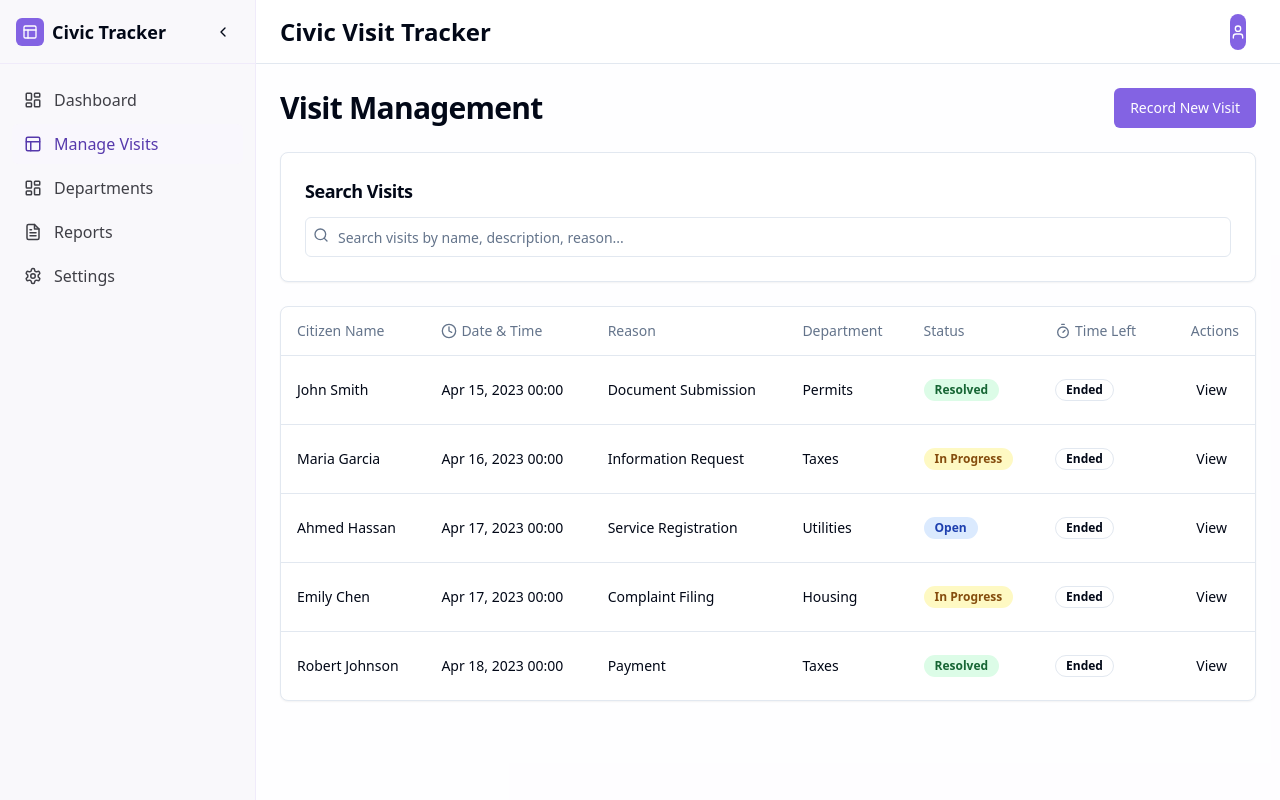
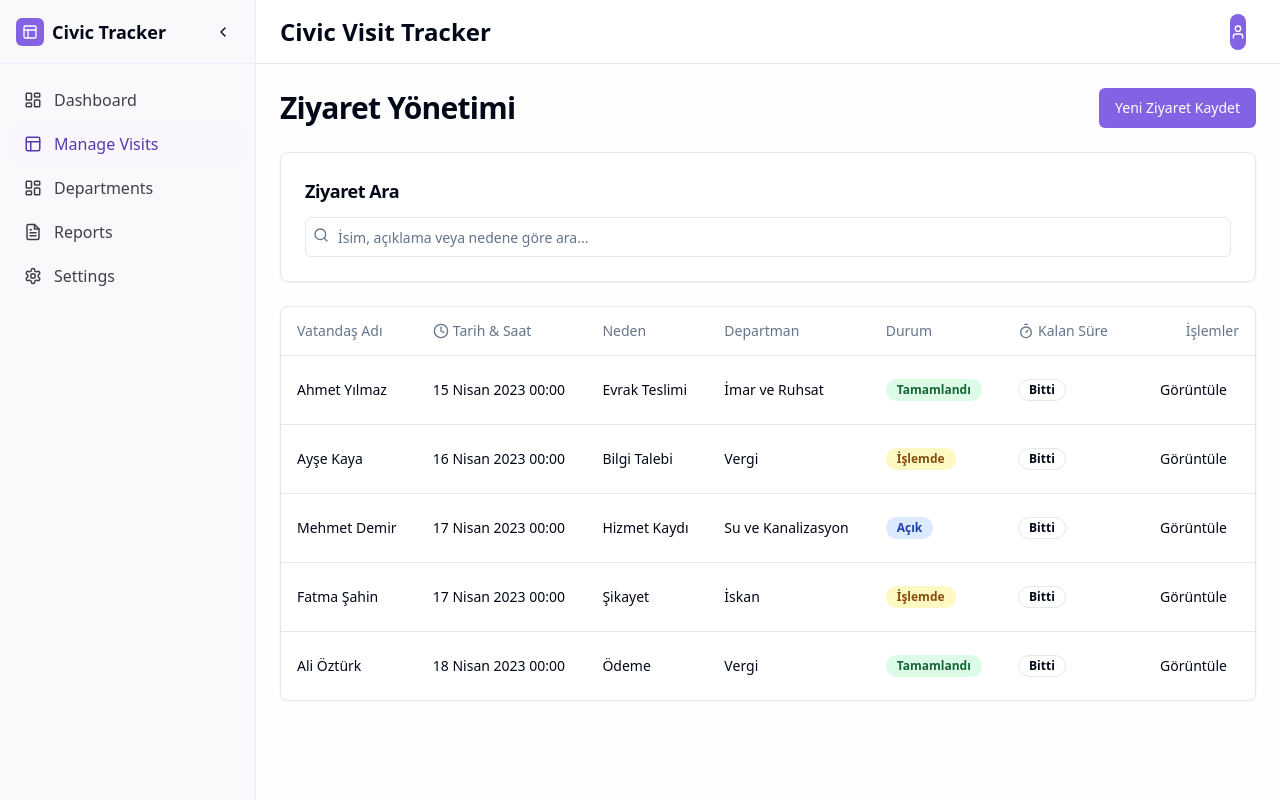
Before and after one commit to gencayuz/civic-visit-tracker, a React (Vite) app: page /visits in a window 1280 px wide. Built offline with nearby package versions, Linux system fonts and the light colour scheme; sample sign-in values are in the browser's storage.

Commit message:
Translate UI to Turkish
Translate all user interface elements to Turkish.

```diff
--- a/src/components/visits/AddVisitForm.tsx
+++ b/src/components/visits/AddVisitForm.tsx
@@ -25,7 +25,7 @@ const AddVisitForm: React.FC<AddVisitFormProps> = ({ onSubmit, onCancel }) => {
       reasonCategory: '',
       description: '',
       departmentId: '',
-      status: 'Open',
+      status: 'Açık',
     },
   });
 
@@ -54,9 +54,9 @@ const AddVisitForm: React.FC<AddVisitFormProps> = ({ onSubmit, onCancel }) => {
 
         <div className="flex justify-end gap-2">
           <Button type="button" variant="outline" onClick={onCancel}>
-            Cancel
+            İptal
           </Button>
-          <Button type="submit">Save Visit Record</Button>
+          <Button type="submit">Ziyaret Kaydını Kaydet</Button>
         </div>
       </form>
     </Form>
--- a/src/components/visits/VisitDetails.tsx
+++ b/src/components/visits/VisitDetails.tsx
@@ -1,6 +1,7 @@
 
 import React from 'react';
 import { format } from 'date-fns';
+import { tr } from 'date-fns/locale';
 import { Badge } from '@/components/ui/badge';
 import { Button } from '@/components/ui/button';
 import { departments, VisitType } from '@/types/visit';
@@ -12,11 +13,11 @@ interface VisitDetailsProps {
 
 const getStatusColor = (status: string) => {
   switch (status) {
-    case 'Open':
+    case 'Açık':
       return 'bg-blue-100 text-blue-800';
-    case 'In Progress':
+    case 'İşlemde':
       return 'bg-yellow-100 text-yellow-800';
-    case 'Resolved':
+    case 'Tamamlandı':
       return 'bg-green-100 text-green-800';
     default:
       return 'bg-gray-100 text-gray-800';
@@ -28,22 +29,22 @@ const VisitDetails: React.FC<VisitDetailsProps> = ({ visit, onClose }) => {
     <div className="space-y-4 pt-4">
       <div className="grid grid-cols-2 gap-4">
         <div>
-          <h4 className="text-sm font-medium">Citizen</h4>
+          <h4 className="text-sm font-medium">Vatandaş</h4>
           <p className="text-sm">{visit.citizenName}</p>
         </div>
         <div>
-          <h4 className="text-sm font-medium">Date</h4>
-          <p className="text-sm">{format(visit.date, 'PPP')}</p>
+          <h4 className="text-sm font-medium">Tarih</h4>
+          <p className="text-sm">{format(visit.date, 'PPP', { locale: tr })}</p>
         </div>
       </div>
 
       <div className="grid grid-cols-2 gap-4">
         <div>
-          <h4 className="text-sm font-medium">Reason</h4>
+          <h4 className="text-sm font-medium">Neden</h4>
           <p className="text-sm">{visit.reasonCategory}</p>
         </div>
         <div>
-          <h4 className="text-sm font-medium">Department</h4>
+          <h4 className="text-sm font-medium">Departman</h4>
           <p className="text-sm">
             {departments.find(d => d.id.toString() === visit.departmentId)?.name}
           </p>
@@ -51,22 +52,22 @@ const VisitDetails: React.FC<VisitDetailsProps> = ({ visit, onClose }) => {
       </div>
 
       <div>
-        <h4 className="text-sm font-medium">Status</h4>
+        <h4 className="text-sm font-medium">Durum</h4>
         <Badge className={getStatusColor(visit.status)}>
           {visit.status}
         </Badge>
       </div>
 
       <div>
-        <h4 className="text-sm font-medium">Description</h4>
+        <h4 className="text-sm font-medium">Açıklama</h4>
         <p className="text-sm whitespace-pre-line">{visit.description}</p>
       </div>
 
       <div className="flex justify-end gap-2">
         <Button type="button" variant="outline" onClick={onClose}>
-          Close
+          Kapat
         </Button>
-        <Button>Update Status</Button>
+        <Button>Durumu Güncelle</Button>
       </div>
     </div>
   );
--- a/src/components/visits/VisitsTable.tsx
+++ b/src/components/visits/VisitsTable.tsx
@@ -1,6 +1,7 @@
 
 import React from 'react';
 import { format } from 'date-fns';
+import { tr } from 'date-fns/locale';
 import { Button } from '@/components/ui/button';
 import { Badge } from '@/components/ui/badge';
 import { Clock, Timer } from 'lucide-react';
@@ -21,11 +22,11 @@ interface VisitsTableProps {
 
 const getStatusColor = (status: string) => {
   switch (status) {
-    case 'Open':
+    case 'Açık':
       return 'bg-blue-100 text-blue-800';
-    case 'In Progress':
+    case 'İşlemde':
       return 'bg-yellow-100 text-yellow-800';
-    case 'Resolved':
+    case 'Tamamlandı':
       return 'bg-green-100 text-green-800';
     default:
       return 'bg-gray-100 text-gray-800';
@@ -37,30 +38,30 @@ const VisitsTable: React.FC<VisitsTableProps> = ({ visits, onViewVisit }) => {
     const visitTime = new Date(date).getTime();
     const now = new Date().getTime();
     const diffMinutes = Math.floor((visitTime - now) / (1000 * 60));
-    return diffMinutes > 0 ? `${diffMinutes} min` : 'Ended';
+    return diffMinutes > 0 ? `${diffMinutes} dk` : 'Bitti';
   };
 
   return (
     <Table>
       <TableHeader>
         <TableRow>
-          <TableHead>Citizen Name</TableHead>
+          <TableHead>Vatandaş Adı</TableHead>
           <TableHead>
             <div className="flex items-center gap-1">
               <Clock className="h-4 w-4" />
-              Date & Time
+              Tarih & Saat
             </div>
           </TableHead>
-          <TableHead>Reason</TableHead>
-          <TableHead>Department</TableHead>
-          <TableHead>Status</TableHead>
+          <TableHead>Neden</TableHead>
+          <TableHead>Departman</TableHead>
+          <TableHead>Durum</TableHead>
           <TableHead>
             <div className="flex items-center gap-1">
               <Timer className="h-4 w-4" />
-              Time Left
+              Kalan Süre
             </div>
           </TableHead>
-          <TableHead className="text-right">Actions</TableHead>
+          <TableHead className="text-right">İşlemler</TableHead>
         </TableRow>
       </TableHeader>
       <TableBody>
@@ -68,7 +69,7 @@ const VisitsTable: React.FC<VisitsTableProps> = ({ visits, onViewVisit }) => {
           visits.map((visit) => (
             <TableRow key={visit.id}>
               <TableCell className="font-medium">{visit.citizenName}</TableCell>
-              <TableCell>{format(visit.date, 'MMM d, yyyy HH:mm')}</TableCell>
+              <TableCell>{format(visit.date, 'd MMMM yyyy HH:mm', { locale: tr })}</TableCell>
               <TableCell>{visit.reasonCategory}</TableCell>
               <TableCell>
                 {departments.find(d => d.id.toString() === visit.departmentId)?.name}
@@ -89,7 +90,7 @@ const VisitsTable: React.FC<VisitsTableProps> = ({ visits, onViewVisit }) => {
                   size="sm"
                   onClick={() => onViewVisit(visit)}
                 >
-                  View
+                  Görüntüle
                 </Button>
               </TableCell>
             </TableRow>
@@ -97,7 +98,7 @@ const VisitsTable: React.FC<VisitsTableProps> = ({ visits, onViewVisit }) => {
         ) : (
           <TableRow>
             <TableCell colSpan={7} className="h-24 text-center">
-              No visits found.
+              Ziyaret kaydı bulunamadı.
             </TableCell>
           </TableRow>
         )}
--- a/src/components/visits/form/VisitBasicInfoField.tsx
+++ b/src/components/visits/form/VisitBasicInfoField.tsx
@@ -19,9 +19,9 @@ export const VisitBasicInfoField: React.FC<VisitBasicInfoFieldProps> = ({ form }
       name="citizenName"
       render={({ field }) => (
         <FormItem>
-          <FormLabel>Citizen Name</FormLabel>
+          <FormLabel>Vatandaş Adı</FormLabel>
           <FormControl>
-            <Input placeholder="Enter citizen's full name" {...field} />
+            <Input placeholder="Vatandaşın tam adını giriniz" {...field} />
           </FormControl>
           <FormMessage />
         </FormItem>
--- a/src/components/visits/form/VisitDepartmentField.tsx
+++ b/src/components/visits/form/VisitDepartmentField.tsx
@@ -20,14 +20,14 @@ export const VisitDepartmentField: React.FC<VisitDepartmentFieldProps> = ({ form
       name="departmentId"
       render={({ field }) => (
         <FormItem>
-          <FormLabel>Assign to Department</FormLabel>
+          <FormLabel>Departman Seçin</FormLabel>
           <Select
             onValueChange={field.onChange}
             defaultValue={field.value}
           >
             <FormControl>
               <SelectTrigger className="w-full">
-                <SelectValue placeholder="Select a department" />
+                <SelectValue placeholder="Bir departman seçin" />
               </SelectTrigger>
             </FormControl>
             <SelectContent position="popper" className="w-full z-50 bg-background">
--- a/src/components/visits/form/VisitReasonField.tsx
+++ b/src/components/visits/form/VisitReasonField.tsx
@@ -22,14 +22,14 @@ export const VisitReasonField: React.FC<VisitReasonFieldProps> = ({ form }) => {
         name="reasonCategory"
         render={({ field }) => (
           <FormItem>
-            <FormLabel>Reason for Visit</FormLabel>
+            <FormLabel>Ziyaret Nedeni</FormLabel>
             <Select
               onValueChange={field.onChange}
               defaultValue={field.value}
             >
               <FormControl>
                 <SelectTrigger className="w-full">
-                  <SelectValue placeholder="Select a reason" />
+                  <SelectValue placeholder="Bir neden seçin" />
                 </SelectTrigger>
               </FormControl>
               <SelectContent position="popper" className="w-full z-50 bg-background">
@@ -50,10 +50,10 @@ export const VisitReasonField: React.FC<VisitReasonFieldProps> = ({ form }) => {
         name="description"
         render={({ field }) => (
           <FormItem>
-            <FormLabel>Description</FormLabel>
+            <FormLabel>Açıklama</FormLabel>
             <FormControl>
               <Textarea
-                placeholder="Enter detailed description of the visit"
+                placeholder="Ziyaretin detaylı açıklamasını giriniz"
                 className="min-h-[100px]"
                 {...field}
               />
--- a/src/components/visits/form/visitFormSchema.ts
+++ b/src/components/visits/form/visitFormSchema.ts
@@ -2,13 +2,13 @@
 import * as z from 'zod';
 
 export const visitFormSchema = z.object({
-  citizenName: z.string().min(2, { message: 'Citizen name is required' }),
-  date: z.date({ required_error: 'Visit date is required' }),
-  time: z.string().regex(/^([0-1]?[0-9]|2[0-3]):[0-5][0-9]$/, { message: 'Please enter a valid time' }),
-  reasonCategory: z.string({ required_error: 'Please select a reason category' }),
-  description: z.string().min(5, { message: 'Description must be at least 5 characters' }),
-  departmentId: z.string({ required_error: 'Please select a department' }),
-  status: z.string().default('Open'),
+  citizenName: z.string().min(2, { message: 'Vatandaş adı zorunludur' }),
+  date: z.date({ required_error: 'Ziyaret tarihi zorunludur' }),
+  time: z.string().regex(/^([0-1]?[0-9]|2[0-3]):[0-5][0-9]$/, { message: 'Lütfen geçerli bir saat giriniz' }),
+  reasonCategory: z.string({ required_error: 'Lütfen bir ziyaret nedeni seçiniz' }),
+  description: z.string().min(5, { message: 'Açıklama en az 5 karakter olmalıdır' }),
+  departmentId: z.string({ required_error: 'Lütfen bir departman seçiniz' }),
+  status: z.string().default('Açık'),
 });
 
 export type VisitFormData = z.infer<typeof visitFormSchema>;
--- a/src/pages/Visits.tsx
+++ b/src/pages/Visits.tsx
@@ -1,3 +1,4 @@
+
 import React, { useState } from 'react';
 import { Button } from '@/components/ui/button';
 import { Input } from '@/components/ui/input';
@@ -19,48 +20,48 @@ import { VisitType, VisitFormData } from '@/types/visit';
 const initialVisits: VisitType[] = [
   {
     id: 1,
-    citizenName: 'John Smith',
+    citizenName: 'Ahmet Yılmaz',
     date: new Date(2023, 3, 15),
-    reasonCategory: 'Document Submission',
-    description: 'Submitted building permit documents',
+    reasonCategory: 'Evrak Teslimi',
+    description: 'İnşaat ruhsatı evraklarını teslim etti',
     departmentId: '4',
-    status: 'Resolved',
+    status: 'Tamamlandı',
   },
   {
     id: 2,
-    citizenName: 'Maria Garcia',
+    citizenName: 'Ayşe Kaya',
     date: new Date(2023, 3, 16),
-    reasonCategory: 'Information Request',
-    description: 'Inquired about property tax exemptions',
+    reasonCategory: 'Bilgi Talebi',
+    description: 'Emlak vergisi muafiyeti hakkında bilgi aldı',
     departmentId: '2',
-    status: 'In Progress',
+    status: 'İşlemde',
   },
   {
     id: 3,
-    citizenName: 'Ahmed Hassan',
+    citizenName: 'Mehmet Demir',
     date: new Date(2023, 3, 17),
-    reasonCategory: 'Service Registration',
-    description: 'Registered for water utility service',
+    reasonCategory: 'Hizmet Kaydı',
+    description: 'Su aboneliği başvurusu yaptı',
     departmentId: '3',
-    status: 'Open',
+    status: 'Açık',
   },
   {
     id: 4,
-    citizenName: 'Emily Chen',
+    citizenName: 'Fatma Şahin',
     date: new Date(2023, 3, 17),
-    reasonCategory: 'Complaint Filing',
-    description: 'Filed noise complaint regarding construction',
+    reasonCategory: 'Şikayet',
+    description: 'İnşaat gürültüsü şikayeti',
     departmentId: '1',
-    status: 'In Progress',
+    status: 'İşlemde',
   },
   {
     id: 5,
-    citizenName: 'Robert Johnson',
+    citizenName: 'Ali Öztürk',
     date: new Date(2023, 3, 18),
-    reasonCategory: 'Payment',
-    description: 'Made payment for property taxes',
+    reasonCategory: 'Ödeme',
+    description: 'Emlak vergisi ödemesi yaptı',
     departmentId: '2',
-    status: 'Resolved',
+    status: 'Tamamlandı',
   },
 ];
 
@@ -97,23 +98,23 @@ const Visits: React.FC = () => {
 
     setVisits([...visits, newVisit]);
     setOpenAddDialog(false);
-    toast.success('Visit record created successfully');
+    toast.success('Ziyaret kaydı başarıyla oluşturuldu');
   };
 
   return (
     <div className="space-y-6">
       <div className="flex justify-between items-center">
-        <h1 className="text-3xl font-bold tracking-tight">Visit Management</h1>
+        <h1 className="text-3xl font-bold tracking-tight">Ziyaret Yönetimi</h1>
 
         <Dialog open={openAddDialog} onOpenChange={setOpenAddDialog}>
           <DialogTrigger asChild>
-            <Button>Record New Visit</Button>
+            <Button>Yeni Ziyaret Kaydet</Button>
           </DialogTrigger>
           <DialogContent className="sm:max-w-[525px]">
             <DialogHeader>
-              <DialogTitle>Record New Citizen Visit</DialogTitle>
+              <DialogTitle>Yeni Vatandaş Ziyareti Kaydet</DialogTitle>
               <DialogDescription>
-                Enter the details of the citizen visit. Click save when you're done.
+                Vatandaş ziyaret detaylarını giriniz. Bitirdiğinizde kaydet butonuna tıklayın.
               </DialogDescription>
             </DialogHeader>
             <AddVisitForm
@@ -126,7 +127,7 @@ const Visits: React.FC = () => {
 
       <Card>
         <CardHeader className="pb-3">
-          <CardTitle className="text-lg">Search Visits</CardTitle>
+          <CardTitle className="text-lg">Ziyaret Ara</CardTitle>
         </CardHeader>
         <CardContent>
           <div className="relative">
@@ -146,7 +147,7 @@ const Visits: React.FC = () => {
               <path d="m21 21-4.3-4.3"></path>
             </svg>
             <Input
-              placeholder="Search visits by name, description, reason..."
+              placeholder="İsim, açıklama veya nedene göre ara..."
               className="pl-8"
               value={searchTerm}
               onChange={(e) => setSearchTerm(e.target.value)}
@@ -168,9 +169,9 @@ const Visits: React.FC = () => {
         <Dialog open={openViewDialog} onOpenChange={setOpenViewDialog}>
           <DialogContent className="sm:max-w-[525px]">
             <DialogHeader>
-              <DialogTitle>Visit Details</DialogTitle>
+              <DialogTitle>Ziyaret Detayları</DialogTitle>
               <DialogDescription>
-                Details of the citizen visit record.
+                Vatandaş ziyaret kaydının detayları.
               </DialogDescription>
             </DialogHeader>
             <VisitDetails
--- a/src/types/visit.ts
+++ b/src/types/visit.ts
@@ -25,20 +25,20 @@ export type VisitFormData = {
 };
 
 export const departments: Department[] = [
-  { id: 1, name: 'Housing' },
-  { id: 2, name: 'Taxes' },
-  { id: 3, name: 'Utilities' },
-  { id: 4, name: 'Permits' },
-  { id: 5, name: 'General Inquiries' },
+  { id: 1, name: 'İskan' },
+  { id: 2, name: 'Vergi' },
+  { id: 3, name: 'Su ve Kanalizasyon' },
+  { id: 4, name: 'İmar ve Ruhsat' },
+  { id: 5, name: 'Genel Başvuru' },
 ];
 
 export const visitReasons = [
-  'Document Submission',
-  'Information Request',
-  'Service Registration',
-  'Complaint Filing',
-  'Permit Application',
-  'Payment',
-  'Consultation',
-  'Other',
+  'Evrak Teslimi',
+  'Bilgi Talebi',
+  'Hizmet Kaydı',
+  'Şikayet',
+  'Ruhsat Başvurusu',
+  'Ödeme',
+  'Danışma',
+  'Diğer',
 ];
```
Also changed, not shown: src/components/visits/form/VisitDateTimeField.tsx (+7 -5 lines).
